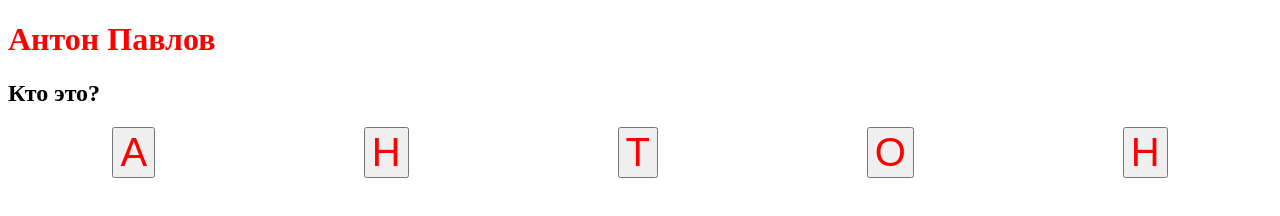
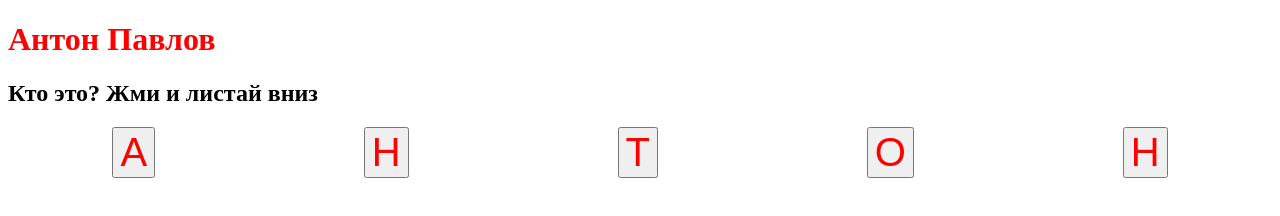
Before and after one commit to dashaulanova/anton, a plain HTML site: page index.html in a window 1280 px wide. Drawn offline with Linux system fonts and the light colour scheme.

Commit message:
Update index.html

```diff
--- a/index.html
+++ b/index.html
@@ -8,7 +8,7 @@
 </head>
 <body>
 	<h1>Антон Павлов</h1>
-	<h2>Кто это?</h2>
+	<h2>Кто это? Жми и листай вниз</h2>
 	<div class="decoding">
 		<button class="a-button-popup">А</button>
 		<button class="n-button-popup">Н</button>
```
